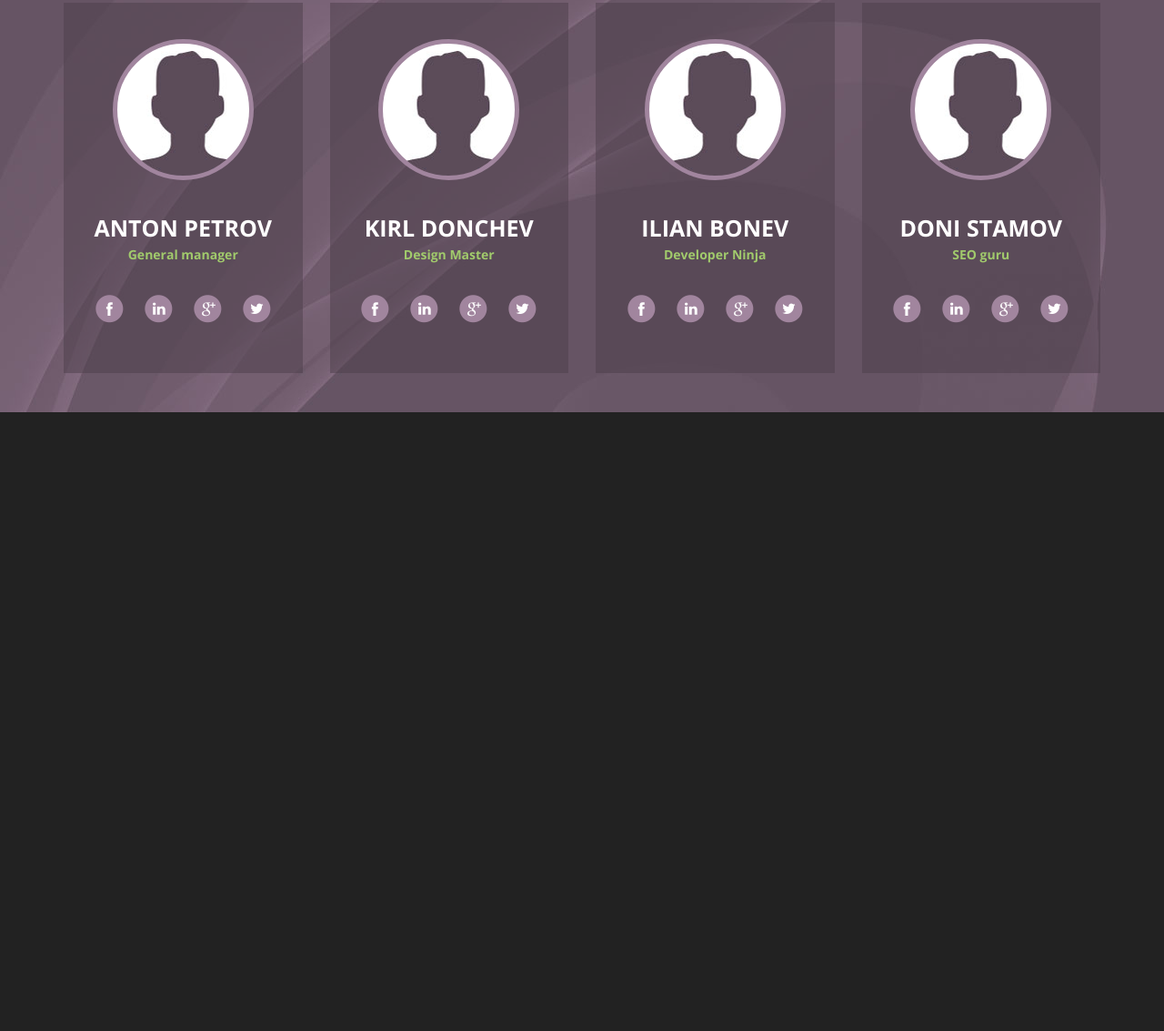
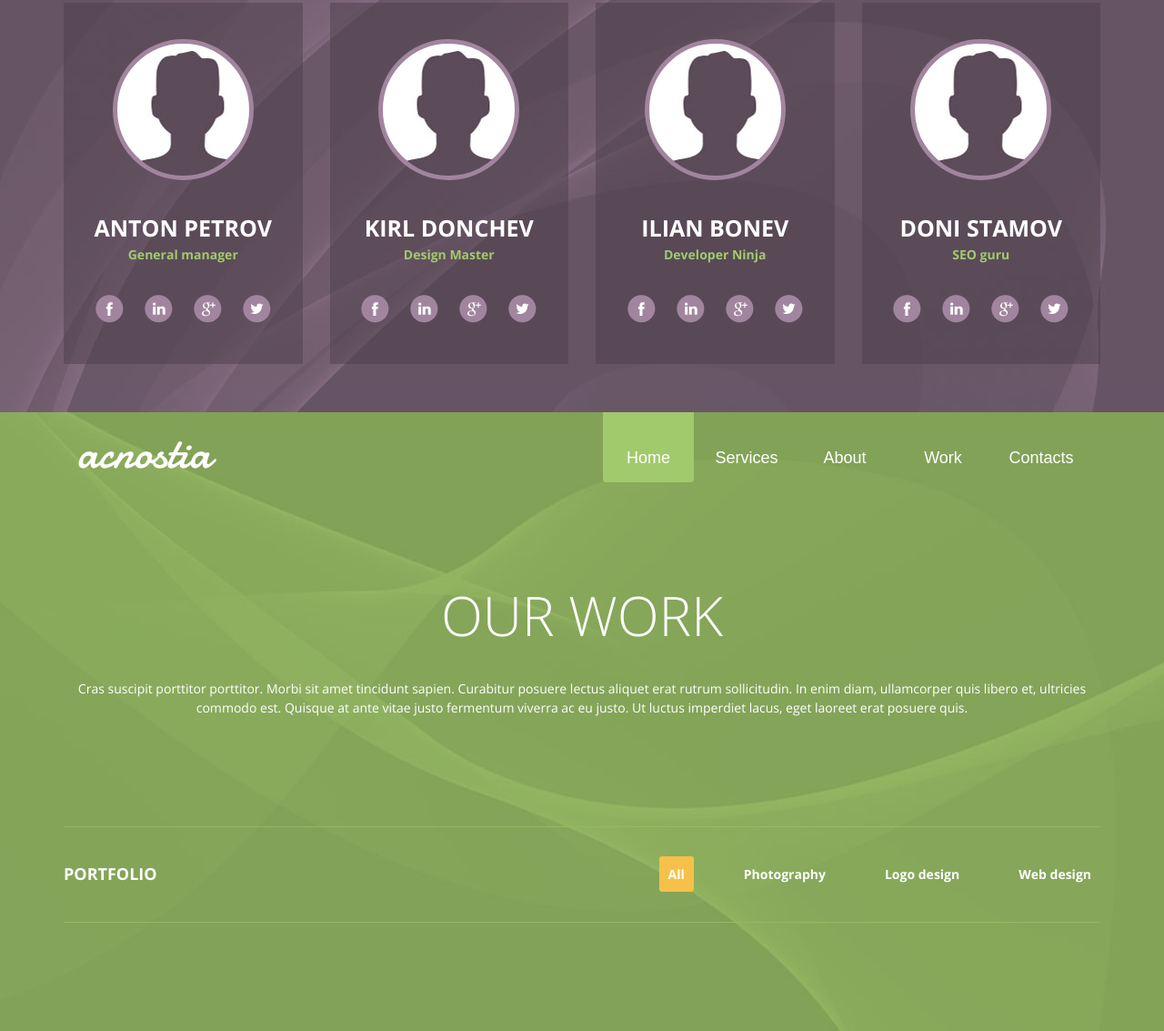
Before and after one commit to VChecherynda/Agnostia, a website: page app/index.html in a window 1280 px wide. Shown: the part 2547-3680 px from the top of the page at 91% size. Before the commit the page ends 3000 px from the top, so only its background shows below. Drawn offline with Linux system fonts and the light colour scheme.

Commit message:
Work section, make header and tablinks section

```diff
--- a/app/index.html
+++ b/app/index.html
@@ -219,6 +219,59 @@
 			</div>
 		</section>
 
+		<section id="work">
+			<div class="container">
+				<div class="row">
+					<div class="col-md-12">
+						<header id="top">
+
+							<div class="col-md-6">
+								<div id="logo">acnostia</div>
+							</div>
+
+							<div class="col-md-6">
+								<ul>
+									<li class="active"><a href="#">Home</a></li>
+									<li><a href="#">Services</a></li>
+									<li><a href="#">About</a></li>
+									<li><a href="#">Work</a></li>
+									<li><a href="#">Contacts</a></li>
+								</ul>
+							</div>
+						</header>
+					</div>
+				</div>
+
+				<div class="row">
+					<div class="col-md-12">
+						<div class="header_box">
+							<h1>OUR WORK</h1>
+							<p>Cras suscipit porttitor porttitor. Morbi sit amet tincidunt sapien. Curabitur posuere lectus aliquet erat rutrum sollicitudin. In enim diam, ullamcorper quis libero et, ultricies commodo est. Quisque at ante vitae justo fermentum viverra ac eu justo. Ut luctus imperdiet lacus, eget laoreet erat posuere quis.</p>
+						</div>
+					</div>
+				</div>
+
+				<div class="row">
+					<div class="col-md-12">
+						<div class="tab_links clearfix">
+							<h4>Portfolio</h4>
+							<ul>
+								<li class="active"><a href="#">All</a></li>
+								<li><a href="#">Photography</a></li>
+								<li><a href="#">Logo design</a></li>
+								<li><a href="#">Web design</a></li>
+							</ul>
+						</div>
+
+						<div class="tab_content">
+
+						</div>
+					</div>
+				</div>
+
+			</div>
+		</section>
+
 
 	    <script src="js/libs.min.js"></script>
 	    <script src="js/scripts.js"></script>
--- a/app/sass/main.sass
+++ b/app/sass/main.sass
@@ -13,6 +13,10 @@ $color-contact-button-shadow: #b24a50
 body
 	background: #222
 	color: #fff
+
+	ul,li
+		margin: 0
+		padding: 0
 
 	p
 		font: 14px/1.5 'OpenSans-Regular';
@@ -198,15 +202,15 @@ section
 		background: url(../img/bg-about.jpg)
 		background-size: cover
 
-		.header_box
-			margin-bottom: 58px
-
 		ul
 
 			li
 
 				&:hover,&.active
 					background-color: $color-about
+
+		.header_box
+			margin-bottom: 58px
 
 		.box_bulb
 			width: 276px
@@ -285,3 +289,50 @@ section
 			.icon
 				background: url('../img/about_icon_hover.jpg')
 				border: 5px solid #DF5C64
+
+	&#work
+		background: url(../img/bg-work.jpg)
+		background-size: cover
+
+		header
+
+			ul
+
+				li
+
+					&:hover,&.active
+						background-color: $color-work
+
+		.tab_links
+
+			padding: 32px 0
+			border-top: 1px solid #94b963
+			border-bottom: 1px solid #94b963
+
+			h4
+				float: left
+				font-family: 'OpenSans-Bold' , sans-serif
+				text-transform: uppercase
+
+			ul
+				float: right
+				line-height: 40px;
+
+				li
+					float: left
+
+					a
+						padding: 10px
+						border-radius: 3px
+						font-family: 'OpenSans-Bold' , sans-serif
+						color: #fff
+
+						&:hover
+							background: #f5c149
+				li.active
+
+						a
+							background: #f5c149
+
+				li + li
+					margin-left: 45px
```
Also changed, not shown: app/css/main.css.
